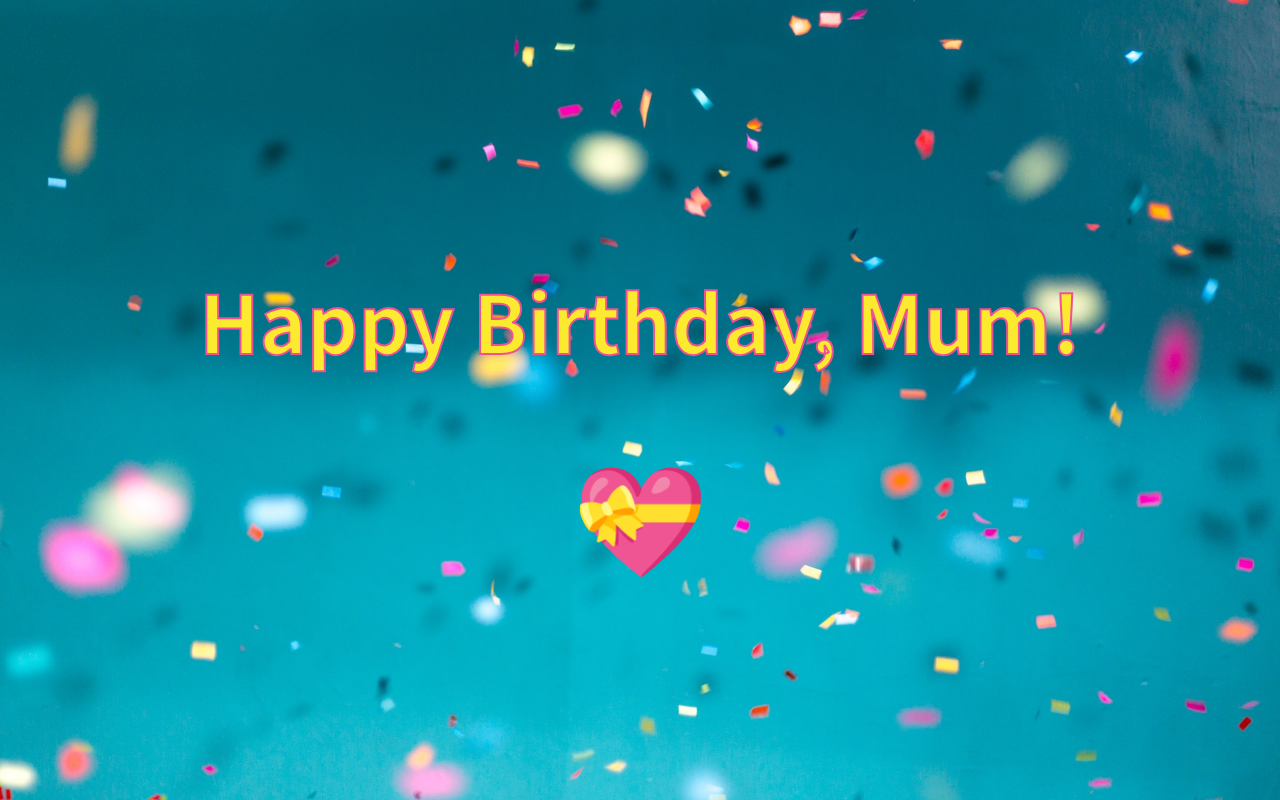
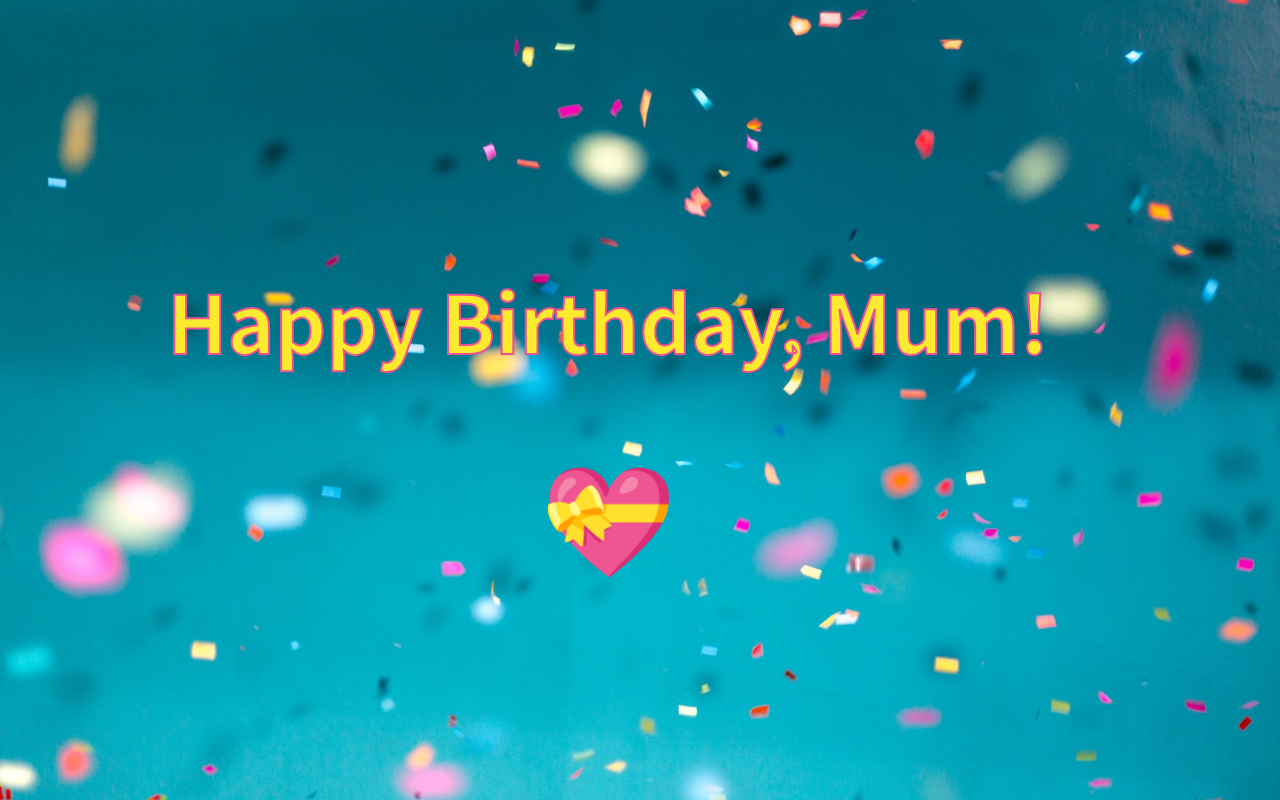
Before and after one commit to hannah-robinson/hbd, a plain HTML site: page index.html in a window 1280 px wide. Drawn offline with Linux system fonts and the light colour scheme.

Commit message:
Adjust container width

```diff
--- a/style.css
+++ b/style.css
@@ -24,6 +24,7 @@ body {
   display: grid;
   place-content: center;
   height: 100vh;
+  max-width: 95%
 }
 
 h1 {
```
